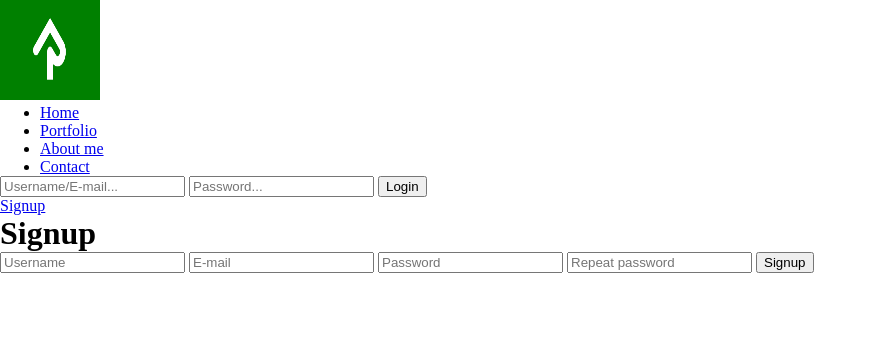
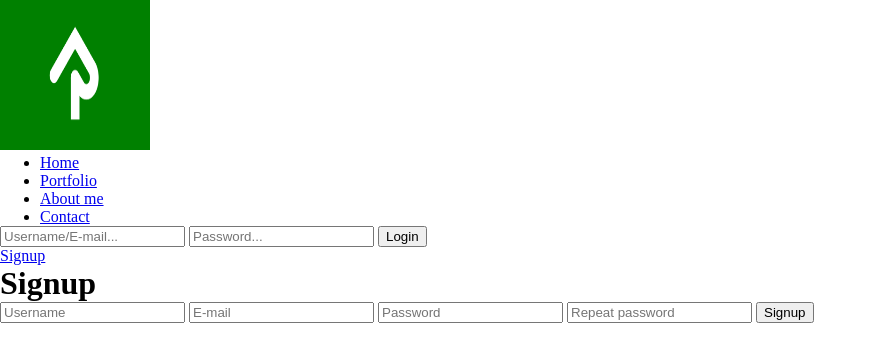
Before and after one commit to Justinnnp/sideProject, a PHP site: page /signup.php in a window 1280 px wide. Shown: the top 362 px of the page, without its empty margins (0-877 px from the left). Run offline with PHP 8.4, Linux system fonts and the light colour scheme.

Commit message:
little bot css changed.

```diff
--- a/css/style.css
+++ b/css/style.css
@@ -3,6 +3,6 @@
 }
 
 img {
-    height: 100px;
-    width: 100px;
+    height: 150px;
+    width: 150px;
 }
```
